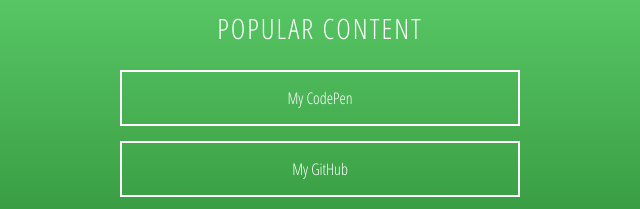
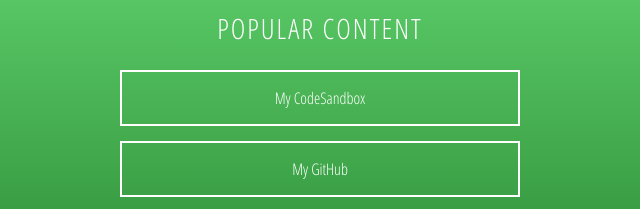
Before and after one commit to ronnelcodes/ronneljones.github.io, a website: page index.html in a window 1280 px wide. Shown: the part 275-484 px from the top of the page, 320-960 px from the left. Drawn offline with Linux system fonts and the light colour scheme.

Commit message:
Update index.html

```diff
--- a/index.html
+++ b/index.html
@@ -22,7 +22,7 @@
         <!-- Popular Content -->
         <h2>Popular Content</h2>
 
-        <a href="https://www.codepen.io">My CodePen</a>
+        <a href="https://codesandbox.io/u/ronneljones">My CodeSandbox</a>
         <a href="https://github.com/ronneljones">My GitHub</a>
         <a href="https://enneagram.bz/en/60066031-f3ec-45c1-ad0f-19fe5b796c53#.YAZrv5oo9lA.mailto">My Enneagram</a>
         <br>
```
